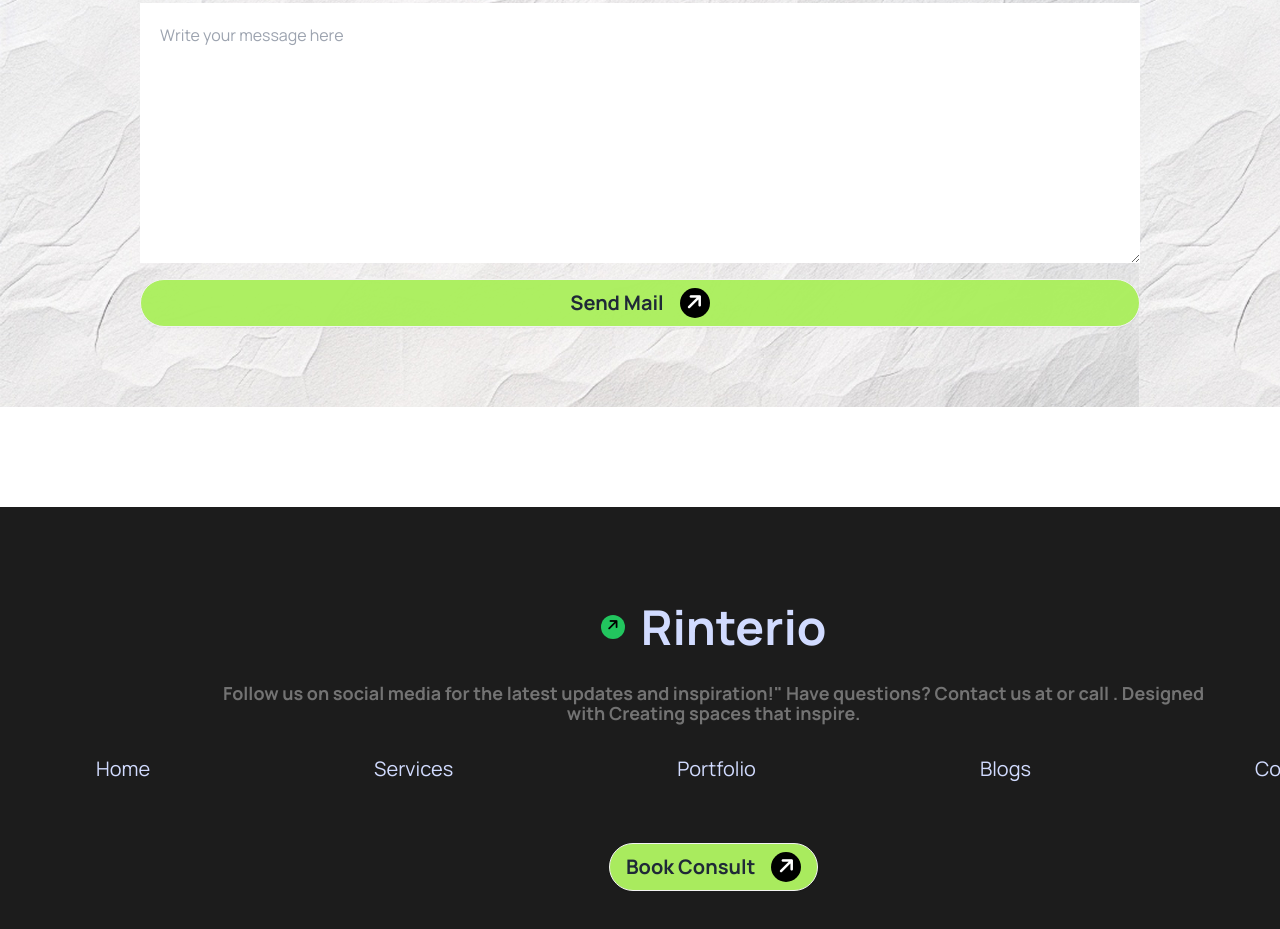
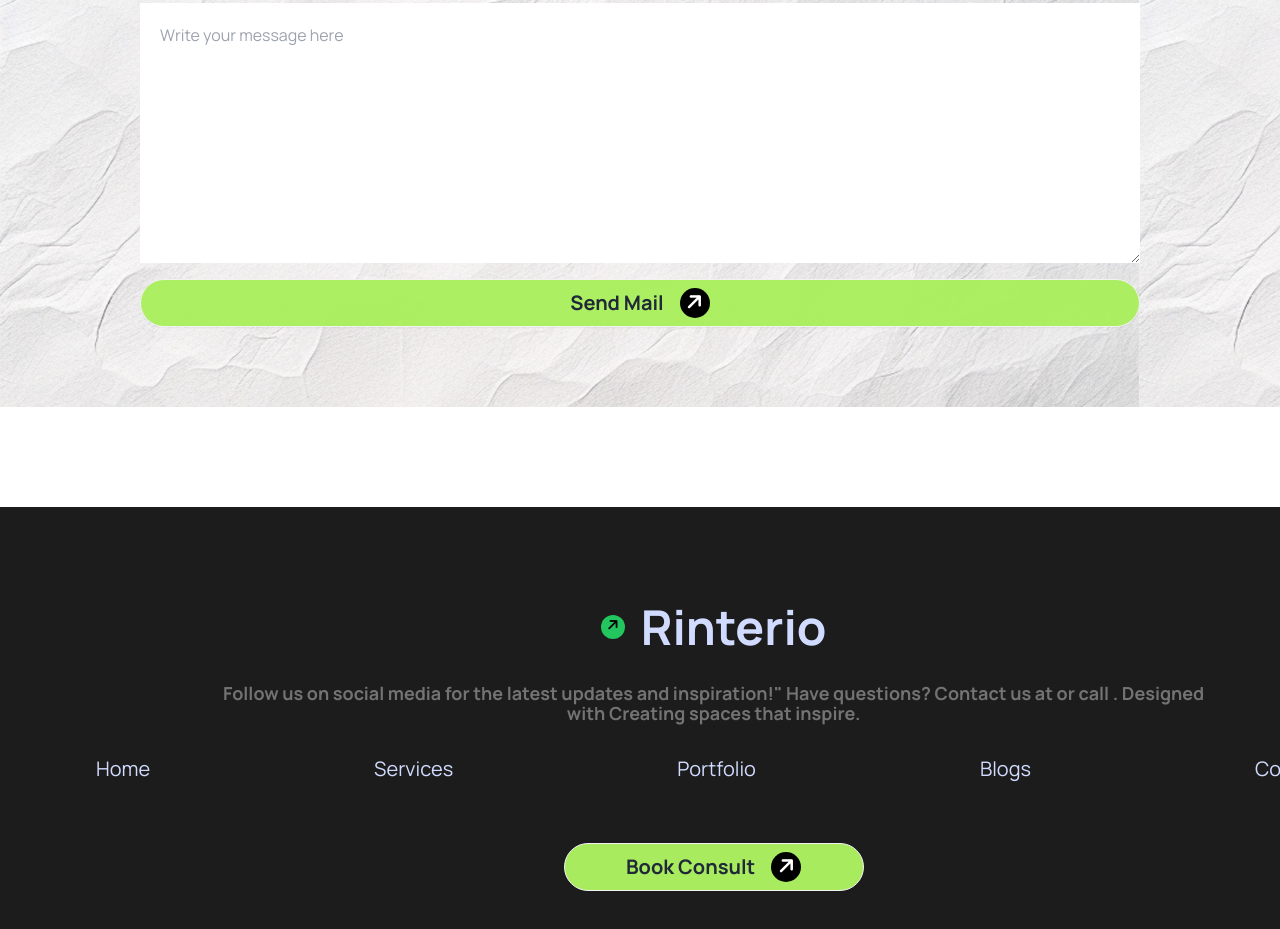
Before and after one commit to abirchokra/Assignment-three, a plain HTML site: page index.html in a window 1280 px wide. Shown: the part 5016-5945 px from the top of the page. Drawn offline with nearby package versions, Linux system fonts and the light colour scheme.

Commit message:
done-for-submit

```diff
--- a/index.html
+++ b/index.html
@@ -483,7 +483,7 @@
           </ul>
 
           <div class="flex justify-center">
-            <button class="text-xl font-bold gap-4 flex  btn bg-[rgba(172,239,95,0.98)] rounded-3xl px-4">Book Consult <div class="bg-black rounded-full w-[30px] h-[30px] text-white text-center"><i class="-rotate-45 fa-solid fa-arrow-right"></i></div></button>
+            <button class="text-xl font-bold gap-4 flex  btn bg-[rgba(172,239,95,0.98)] rounded-3xl px-4 w-full lg:w-[300px]">Book Consult <div class="bg-black rounded-full w-[30px] h-[30px] text-white text-center"><i class="-rotate-45 fa-solid fa-arrow-right"></i></div></button>
           </div>
 
         </aside>
```
